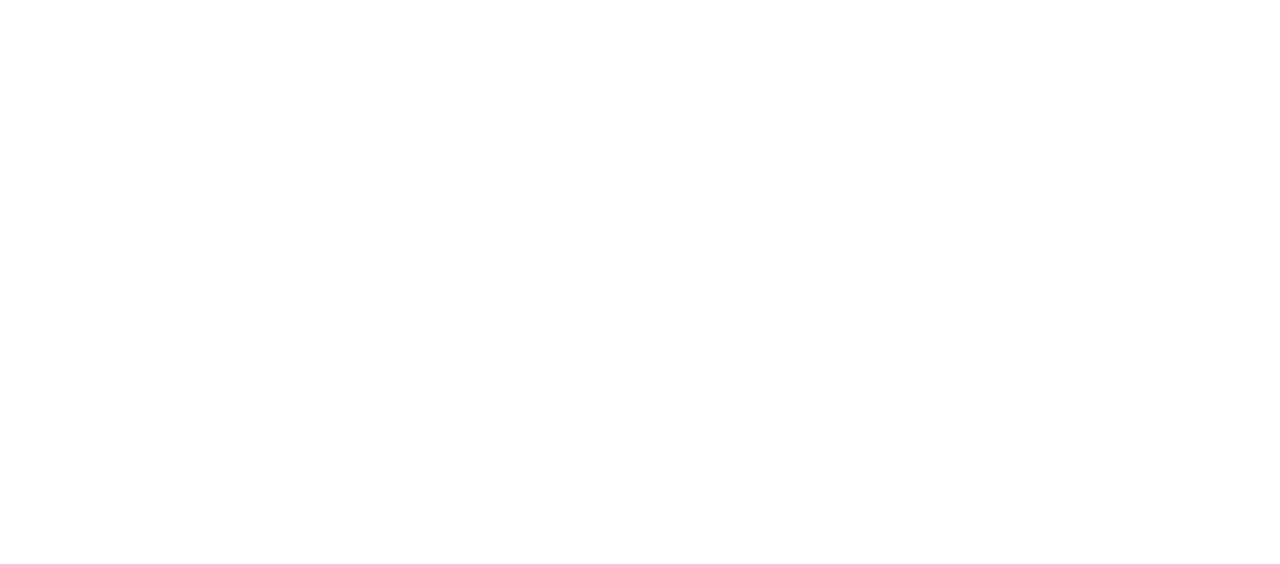
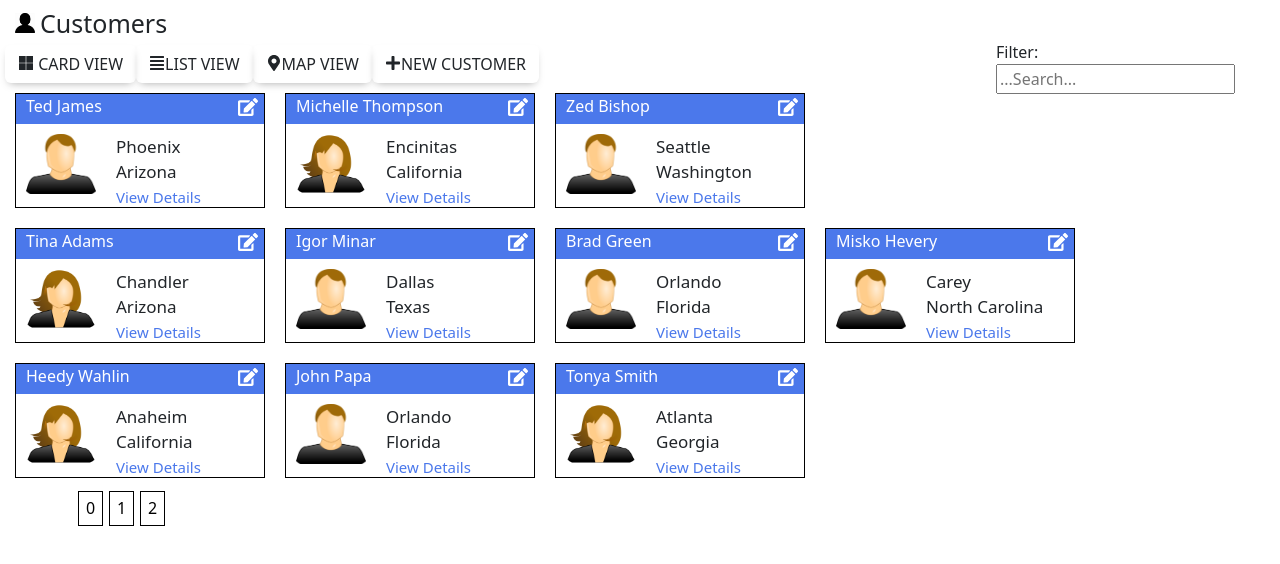
Before and after one commit to Surendra-Ponguru/Customer-Manager-React, a React (Create React App) app: page /body in a window 1280 px wide. Before the commit this address had no page. Shown: the top 564 px of the page. Built offline with nearby package versions, Linux system fonts and the light colour scheme.

Commit message:
Cust,Order Updated

```diff
--- a/src/App.css
+++ b/src/App.css
@@ -138,6 +138,9 @@
   height:115px;
   margin:10px;
   border:1px solid black;
+  flex-wrap: wrap;
+  display: inline-block;
+  position: relative;
 }
 .insideBodyDiv2
 {
@@ -258,8 +261,10 @@
   text-align: center;
   height: 280px;
   width:350px;
-  border: 2px solid black;
+  /* border: 2px solid black; */
   margin-top: 100px;
+  background-color:rgb(132, 169, 169);
+  border-radius: 15px 15px 15px 15px;
 }
 .LogImg
 {
@@ -271,16 +276,18 @@
 }
 .logSubmit
 {
-  color: #f1f1f1;
+  color: #292424;
+  font-weight: bold;
   margin-top:30px;
   margin-right: -180px;
   width:200px;
-  background-color:rgb(61, 121, 61);
-  border-radius:5px;
+  background-color:rgb(37, 171, 37);
+  border-radius:10px;
+  border: 1px solid rgb(3, 90, 7);
 }
 .loglabel
 {
-  color:rgb(75, 120, 235) ;
+  color:rgb(4, 56, 153) ;
   font-weight: bold;
   margin-left: 30px;
 }
--- a/src/Component/CustomerDetail.js
+++ b/src/Component/CustomerDetail.js
@@ -1,37 +1,47 @@
 import React, { Component } from "react";
-import logop from '../img/pro.jpg';
+import logop from "../img/pro.jpg";
 import { FaAlignJustify } from "react-icons/fa";
 import { FaTags } from "react-icons/fa";
 import { FaEdit } from "react-icons/fa";
+import Header from "./Header";
 
-
-
-export default class CustomerDetail extends Component{
-    constructor(props){
+export default class CustomerDetail extends Component {
+  constructor(props) {
     super(props);
-        this.state={
-        Customer:"Details"
-        }
+    this.state = {
+      Customer: "Details",
+    };
   }
 
-    CustomerManager(){
+  CustomerManager() {
+    return(
+    <div>
       <div style={{display:"flex"}}>
-        <div>
-        <img src={logop} alt="name"></img>
+        <img className="image2" src={logop} alt="name"></img>
         <h3>Customers Information</h3>
       </div>
-        <div>
-           <button><FaAlignJustify/>Customer Details</button>
-           <button><FaTags/>Customer orders</button>
-           <button><FaEdit/>Edit Customer</button>
+      <div className="myBtnContainer">
+        <button  className="btn">
+          <FaAlignJustify />
+          Customer Details
+        </button>
+        <button className="btn">
+          <FaTags />
+          Customer orders
+        </button>
+        <button className="btn">
+          <FaEdit />
+          Edit Customer
+        </button>
       </div>
     </div>
+    );
   }
-    render(){
-        return(
-          <>
-            <div>{this.props.CustomerManager()}</div>
-            </>
+  render() {
+    return (
+        <div>
+            <div>
+                <Header/></div>{this.CustomerManager()}</div>
     );
   }
 }
--- a/src/Component/Header.js
+++ b/src/Component/Header.js
@@ -2,7 +2,8 @@
 import logo from '../img/people.png';
 import Body from './body';
 //import { useNavigate } from 'react-router-dom';
-import { Navigate } from 'react-router-dom';
+import { Link, Navigate } from 'react-router-dom';
+import MapView from './mapview';
 
 
 
@@ -15,26 +16,40 @@
     }
   }
 
+    customersPage=()=>{
+      <Navigate to="/body"/>
+      console.log("body");
+    }
    handleClickLogout=()=>{
-    <Navigate to="/Login"/>
+    localStorage.setItem("authenticated", false)
+    this.setState({});
     console.log("Logout");
    }
    handleClick=()=>{
        <Navigate to="/About"/>
        console.log("log");
+   }
 
-   }
+   isLoggedIn = () => JSON.parse(localStorage.getItem("authenticated") ?? "false");
+
+
   render() {
+    // console.log(this.isLoggedIn())
+    if(!this.isLoggedIn()){
+      console.log("redirect");
+    return <Navigate to="/"/>;
+    }
+
     return (
       <div className="header1" >
         <header>
             <img className="image1" src={logo}  alt="name"></img>
             <h3 style={{color:"white",marginTop:"10px"}}>Customer Manager</h3>
-            <button  className="button1">Customers</button>
+           <Link to="/App" ><button  className="button1">Customers</button></Link>
 
-            <button className="button2">Orders</button>
-            <button className="button2" onClick={(e)=>this.handleClick()}>About</button>
-            <button className="button2" onClick={(e)=> this.handleClickLogout}>Logout</button>
+            <Link to="/Orders"><button className="button2">Orders</button></Link>
+            <Link to={"/about"}><button className="button2" >About</button></Link>
+            <button className="button2" onClick={(e)=> this.handleClickLogout()}>Logout</button>
             </header>
     </div>
     );
--- /dev/null
+++ b/src/Component/Orders.js
@@ -0,0 +1,69 @@
+import React, { Component } from "react";
+import profileDetails from "./assets/profileDetails.json";
+import Header from "./Header";
+
+export default class Orders extends Component {
+  constructor(props) {
+    super(props);
+    this.state = {
+      prDetails: [],
+    };
+  }
+  componentDidMount() {
+    console.log("profileDetails", profileDetails);
+    this.setState({ prDetails: profileDetails });
+  }
+  totalOrder = (orders) => {
+    if (orders === undefined) {
+      return 0;
+    }
+    let sum = 0;
+    for (let i = 0; i < orders.length; i++) {
+      const element = orders[i];
+      sum += element.itemCost ?? 0;
+    }
+    return sum.toFixed(2);
+  };
+
+  OrdersView = () => {
+    return (
+      <div>
+        <table className="table table-striped">
+          <thead>
+            <tr>
+              <th>Id</th>
+              <th>Items Name</th>
+              <th>Customer Name</th>
+              <th>totalOrder</th>
+            </tr>
+          </thead>
+          <tbody>
+            {this.state.prDetails.map((profile, index) => {
+              //console.log(profile);
+
+              <tr key={index + 1}>
+                <td>{profile.id}</td>
+                <td>{profile.state}</td>
+                <td>
+                  {profile.firstName} {profile.lastName}
+                </td>
+
+              </tr>;
+            })}
+          </tbody>
+        </table>
+      </div>
+    );
+  };
+
+  //   <td>{profile.Orders.map(o=>
+  //{<div>{o.productName}</div>})}</td>
+  render() {
+    return (
+      <div>
+        <Header />
+        {this.OrdersView()}
+      </div>
+    );
+  }
+}
--- a/src/Component/body.js
+++ b/src/Component/body.js
@@ -1,18 +1,25 @@
 import React, { Component } from "react";
 import Customer from "./Customer";
+import logo from "../img/pro.jpg";
 import logos from "../img/male.png";
 import logoss from "../img/female.png";
 import logosss from "../img/addC1.png";
 import CustomerList from "./customerlist";
 import profileDetails from "./assets/profileDetails.json";
 import { FaEdit } from "react-icons/fa";
+import { FaMicrosoft } from "react-icons/fa";
+import { FaAlignJustify } from "react-icons/fa";
+import { FaMapMarkerAlt } from "react-icons/fa";
+import { FaPlus } from "react-icons/fa";
 import Paginate from "./pagination";
 import MapView from "./mapview";
 import CustomerDetails from "./CustomerDetail";
+import { Link,Navigate } from "react-router-dom";
 import AboutPage from "./About";
 // import CustomerDetail from "./CustomerDetail";
 // import axios from "axios";
 import Login from "./Login";
+import { Pagination } from "react-bootstrap";
 
 export default class Body extends Component {
   constructor(props) {
@@ -32,8 +39,6 @@
       setSearchTerm: [],
       posts: [],
       loading: false,
-      currentPage: 1,
-      postsPerPage: 5,
       pageNo: 0,
     };
     this.addCustomer = this.addCustomer.bind(this);
@@ -46,6 +51,56 @@
     this.setState({ filterdata: profileDetails });
     // this.setState({listdetails:profileDetails});
   }
+
+  //*********Customer */
+  customerView = () => {
+    return (
+      <div>
+        <div>
+          <img className="image2" src={logo} alt="name"></img>
+          <label className="label1">Customers</label>
+        </div>
+        <div className="myBtnContainer">
+          <button
+            className="btn"
+            onClick={(e) => this.setState({ viewType: "gridView", pageNo: 0 })}
+          >
+            <FaMicrosoft style={{ marginBottom: "5px" }} /> Card View{" "}
+          </button>
+          <button
+            className="btn"
+            onClick={(e) => this.setState({ viewType: "listView", pageNo: 0 })}
+          >
+            <FaAlignJustify style={{ marginBottom: "5px" }} />
+            List View{" "}
+          </button>
+          <button
+            className="btn"
+            onClick={(e) => this.setState({ viewType: "mapView" })}
+          >
+            <FaMapMarkerAlt style={{ marginBottom: "5px" }} />
+            Map View
+          </button>
+          <button
+            className="btn"
+            onClick={(e) => this.setState({ viewType: "newCustomerView" })}
+          >
+            <FaPlus style={{ marginBottom: "5px" }} />
+            New Customer
+          </button>
+          <div className="innerdiv2">
+            <label>Filter:</label>
+            <br></br>
+            <input
+              type="text"
+              placeholder="...Search..."
+              onChange={(event) => this.props.search(event.target.value)}
+            ></input>
+          </div>
+        </div>
+      </div>
+    );
+  };
 
   /////******Add Customers *******/
   addCustomer = () => {
@@ -157,7 +212,7 @@
             <label style={{ color: "white", marginLeft: "10px" }}>
               {profile.firstName} {profile.lastName}
             </label>
-            <button
+            <Link to="/CustomerDetail"><button
               style={{
                 float: "right",
                 padding: "6px",
@@ -169,7 +224,7 @@
               }}
             >
               <FaEdit />
-            </button>
+            </button></Link>
           </div>
           <div className="insideBodyDiv3">
             <div>
@@ -194,7 +249,7 @@
               <br></br>
               <label style={{ fontSize: "17px" }}>{profile.state.name}</label>
               <br></br>
-              <button
+              <Link to="/CustomerDetail"><button
                 src="#"
                 style={{
                   border: "none",
@@ -205,7 +260,7 @@
                 }}
               >
                 View Details
-              </button>
+              </button></Link>
             </div>
           </div>
         </div>
@@ -213,7 +268,6 @@
   };
 
   ////*******List View ********/
-
   listView = () => {
     return (
       <div>
@@ -235,7 +289,7 @@
           <tbody>
             {console.log(this.state.prDetails)}
             {this.state.prDetails
-              .slice(this.state.pageNo * 10, (this.state.pageNo + 1) * 4)
+              .slice(this.state.pageNo * 4, (this.state.pageNo + 1) * 4)
               .map((profile, index) => {
                 return (
                   <tr key={index + 1}>
@@ -267,7 +321,7 @@
                       )}
                     </td>
                     <td className="list1">
-                      <button
+                    <Link to="/CustomerDetail"> <button
                         style={{
                           border: "none",
                           width: "100px",
@@ -276,7 +330,7 @@
                         }}
                       >
                         {profile.firstName}
-                      </button>
+                      </button></Link>
                     </td>
                     <td className="list1">{profile.lastName}</td>
                     <td className="list1" style={{ width: "150px" }}>
@@ -288,7 +342,7 @@
                       $ {this.totalOrder(profile.orders)}
                     </td>
                     <td className="list1">
-                      <button
+                     <Link to="/CustomerDetail"><button
                         style={{
                           border: "none",
                           width: "100px",
@@ -298,7 +352,7 @@
                         onClick={(e) => this.state.customerData("Details")}
                       >
                         View Orders
-                      </button>
+                      </button></Link>
                     </td>
                   </tr>
                 );
@@ -343,34 +397,21 @@
     console.log("state", this.state);
     return (
       <div>
+
         <div>
-          <Customer />
-          <div>
-            <CustomerList
-              search={this.search}
-              updateViewType={(type) => this.setState({ viewType: type })}
+          {this.customerView()}
+          {this.state.viewType === "gridView" && this.listCustomerData()}
+          {this.state.viewType === "listView" && this.listView()}
+          {this.state.viewType === "mapView" && <MapView />}
+          {this.state.viewType === "newCustomerView" && this.addCustomer()}
+          {(this.state.viewType === "gridView" ||
+            this.state.viewType === "listView") && (
+            <Paginate
+              listdetails={this.state.prDetails}
+              view={this.state.viewType}
+              updatePageNo={(index) => this.setState({ pageNo: index })}
             />
-            <div className="bodyDiv">
-              <div className="insideBodyDiv">
-                {console.log("CHeck view Type :", this.state.viewType)}
-                {this.state.viewType === "mapView" && <MapView />}
-                {this.state.viewType === "listView" && this.listView()}
-                {this.state.viewType === "gridView" && this.listCustomerData()}
-                {this.state.viewType === "newCustomerView" &&
-                  this.addCustomer()}
-
-                {/* {this.state.viewType ==="About" &&<AboutPage/>} */}
-              </div>
-            </div>
-            {this.state.viewType !== "mapView" &&
-              this.state.viewType !== "newCustomerView" && (
-                <Paginate
-                  listdetails={this.state.prDetails}
-                  updatePageData={(data) => this.setState({ prDetails: data })}
-                  updatePageNo={(index) => this.setState({ pageNo: index })}
-                />
-              )}
-          </div>
+          )}
         </div>
       </div>
     );
--- a/src/Component/mapview.js
+++ b/src/Component/mapview.js
@@ -24,7 +24,7 @@
   if (loadError) return "Error Loading maps";
   if (!isLoaded) return "loading maps";
   return (
-    <div className="App" style={{display:"flex"}}>
+    <div className="App" style={{display:"flex",width:"100%"}}>
       <div class="table-wrapper-scroll-y my-custom-scrollbar">
         <table className="table table-striped">
 
--- a/src/Component/pagination.js
+++ b/src/Component/pagination.js
@@ -6,14 +6,16 @@
   const [data, setData] = useState([]);
   const [pageSelected, updatePageSelected] = useState(0);
   let profileDetails = props.listdetails;
-  const pagesCount = new Array(Math.ceil(profileDetails.length / 10)).fill(0);
+  const viewType=props.view;
+  const pagesCount = new Array(Math.ceil(profileDetails.length /(viewType==="listView"?4:10))).fill(0);
   const setPagination = (indexValue) => {
     updatePageSelected(indexValue);
   };
   useEffect(() => {
     props.updatePageNo(pageSelected);
+
   }, [pageSelected]);
-
+  console.log(profileDetails.length)
   return (
     <div style={{ marginLeft: "70px" }}>
       {pagesCount.map((_, index) => {
--- a/src/index.js
+++ b/src/index.js
@@ -8,6 +8,9 @@
 import 'bootstrap/dist/css/bootstrap.min.css';
 import { BrowserRouter, Routes,Route } from 'react-router-dom';
 import AboutPage from './Component/About';
+import Body from './Component/body';
+import Orders from './Component/Orders';
+import CustomerDetail from './Component/CustomerDetail';
 
 
 
@@ -16,12 +19,15 @@
 root.render(
 
   <React.StrictMode>
-    <BrowserRouter>
+    <BrowserRouter basename={process.env.PUBLIC_URL}>
     <Routes>
              {/* <Route index element={<App />}/> */}
               <Route path="/" element={<Login/>}/>
              <Route path="/App" element={<App/>}/>
              <Route path="/About" element={<AboutPage/>}/>
+             <Route path="/body" element={<Body/>}/>
+             <Route path="/Orders" element={<Orders/>}/>
+             <Route path="/CustomerDetail" element={<CustomerDetail/>}/>
              {/* <Route path="/" element={<App/>}/> */}
  </Routes>
     </BrowserRouter>
```
Also changed, not shown: package.json (+4 -4 lines), src/Component/About.js (+0 -20 lines), src/Component/Login.js (+6 -3 lines), src/Component/Signup.js (deleted, +0 -38 lines), src/img/i1.png (added), src/img/im.jpg (added). Lines whose indentation alone changed are shown as unchanged.
